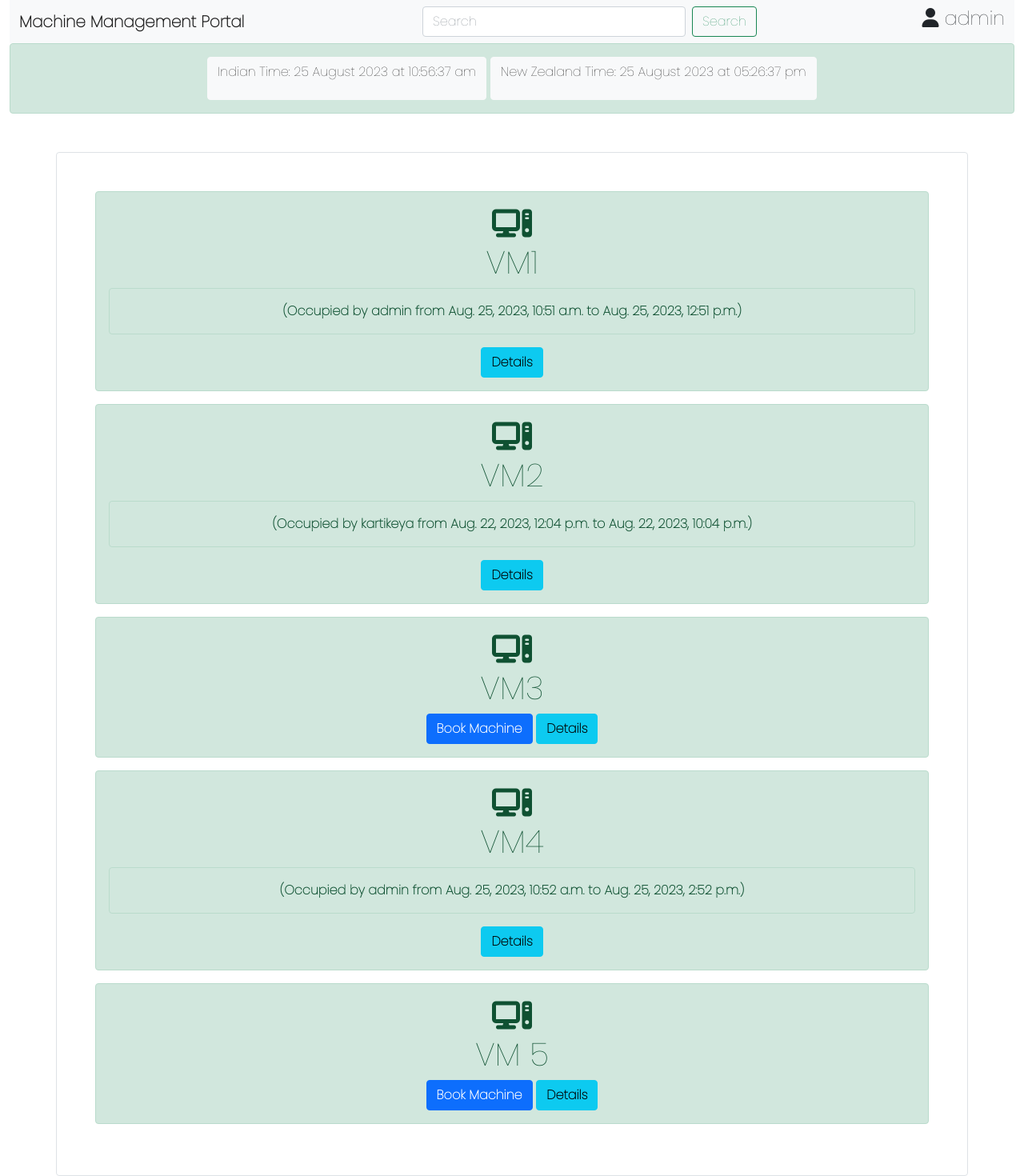
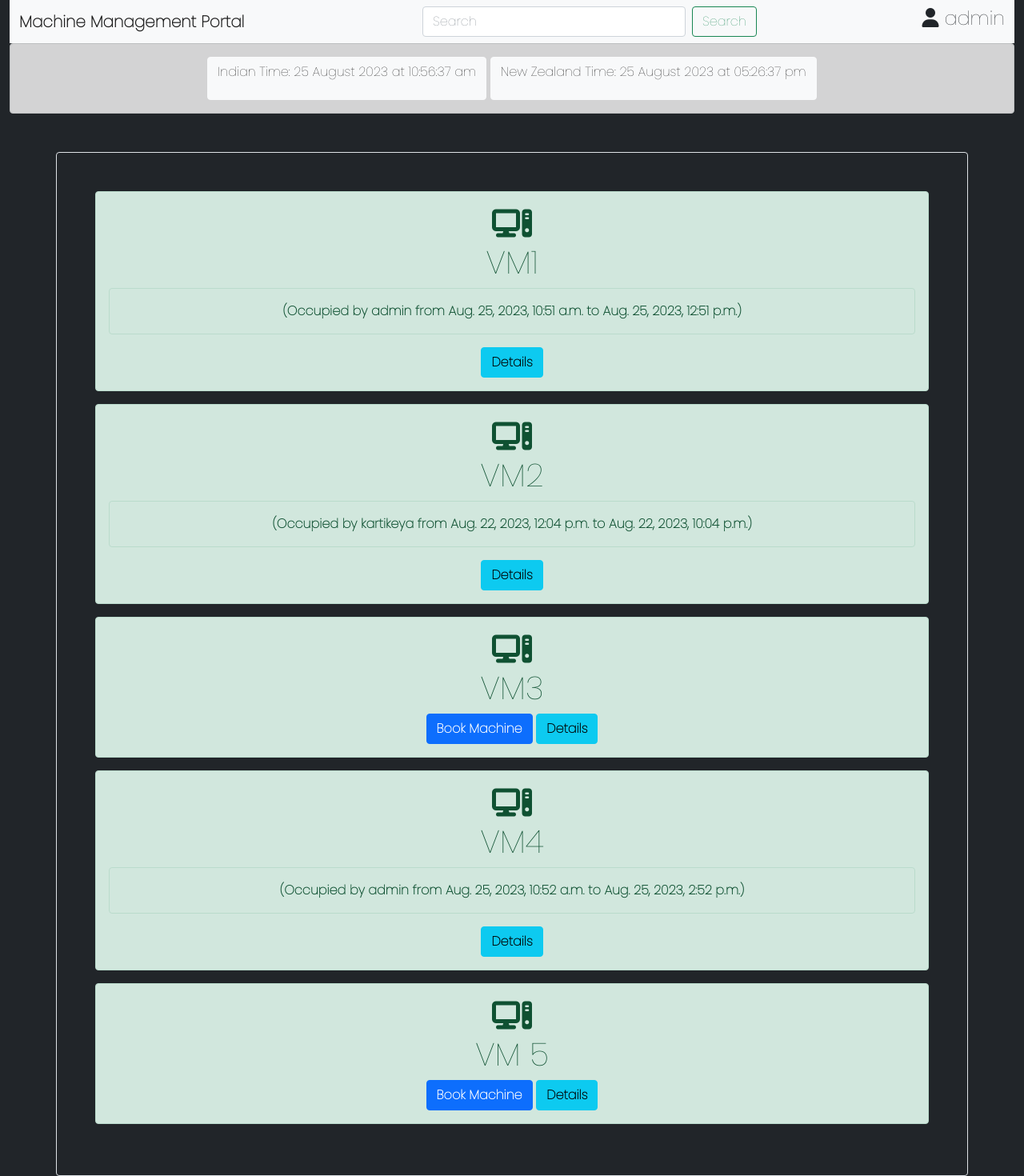
Before and after one commit to kartikeymahajan/machine_management, a Django app: page / in a window 1280 px wide. Shown: the whole page at 80% size. Run offline with Django 4.2, Linux system fonts and the light colour scheme; a user stored in the database is signed in; data comes from the database, SQL or seed files in the repository; both versions use the stored data as it was after the commit.

Commit message:
NEW LOOK

```diff
--- a/mysite/machines/templates/machines/book_machine.html
+++ b/mysite/machines/templates/machines/book_machine.html
@@ -14,7 +14,7 @@
       }
     </style>
 </head>
-<body>
+<body class="bg-dark">
 <b>
 <div class="container mt-5 p-5 border rounded">
 
--- a/mysite/machines/templates/machines/machine_detail.html
+++ b/mysite/machines/templates/machines/machine_detail.html
@@ -14,7 +14,7 @@
       }
     </style>
 </head>
-<body>
+<body class="bg-dark">
 <div class="container mt-5 p-5 border rounded">
 
 
--- a/mysite/machines/templates/machines/machine_list.html
+++ b/mysite/machines/templates/machines/machine_list.html
@@ -26,7 +26,7 @@
     </style>
 </head>
 
-<body class="bg-body-tertiary">
+<body class="bg-body-tertiary bg-dark " >
 
 
 
@@ -56,7 +56,7 @@
 
         <main >
 
-                 <div class="alert alert-success text-center mb-3 ">
+                 <div class="alert alert-dark text-center mb-3 ">
             <button type="button" class="btn btn-light "><p>Indian Time: <span id="indianTimeAndDate"></span></p>
 
                  </button>
--- a/mysite/machines/templates/unbook_machine.html
+++ b/mysite/machines/templates/unbook_machine.html
@@ -14,7 +14,7 @@
       }
     </style>
 </head>
-<body>
+<body class="bg-dark">
 <b>
 <div class="container mt-5 p-5 border rounded">
 
```
Also changed, not shown: mysite/db.sqlite3.
